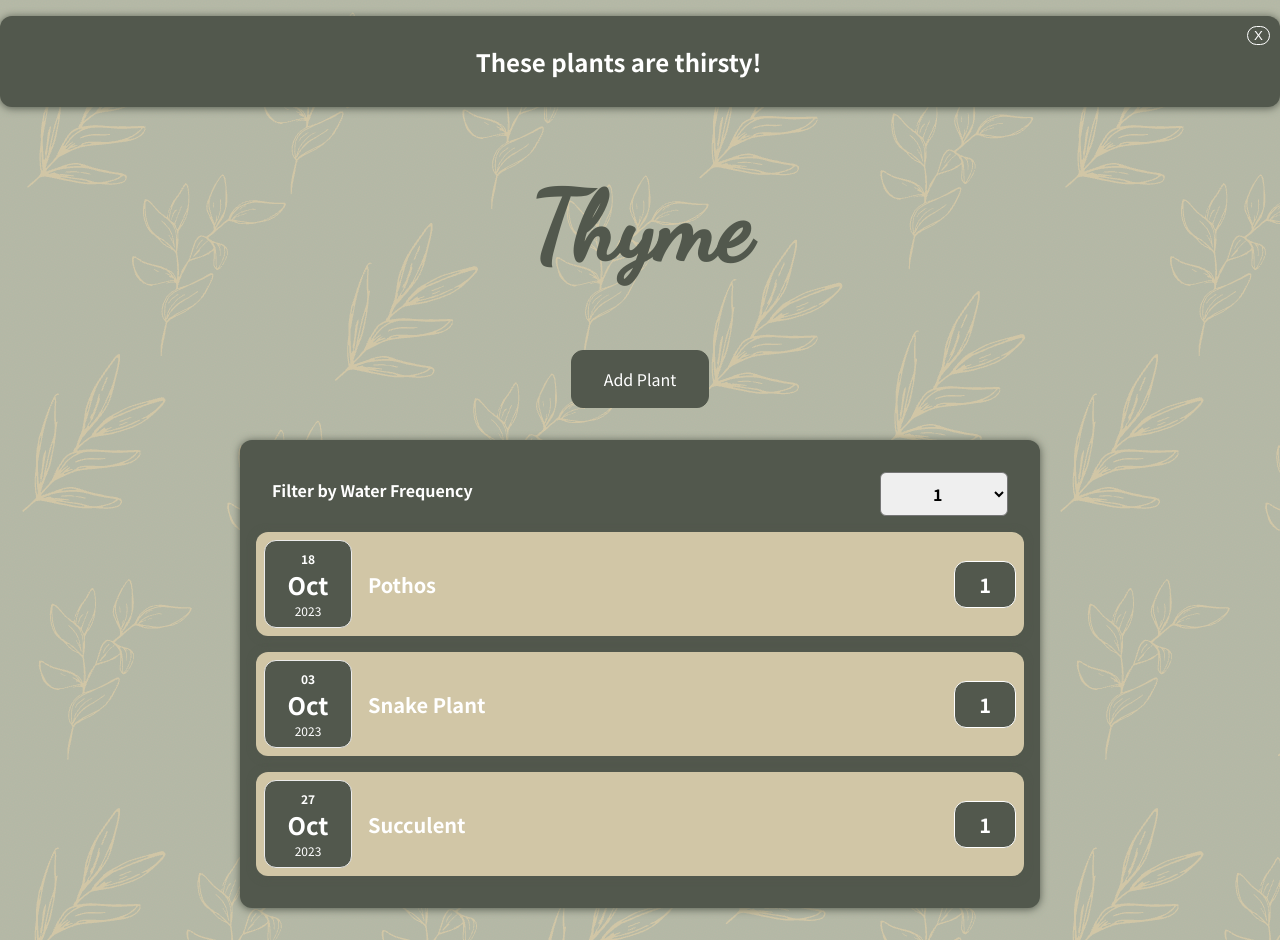
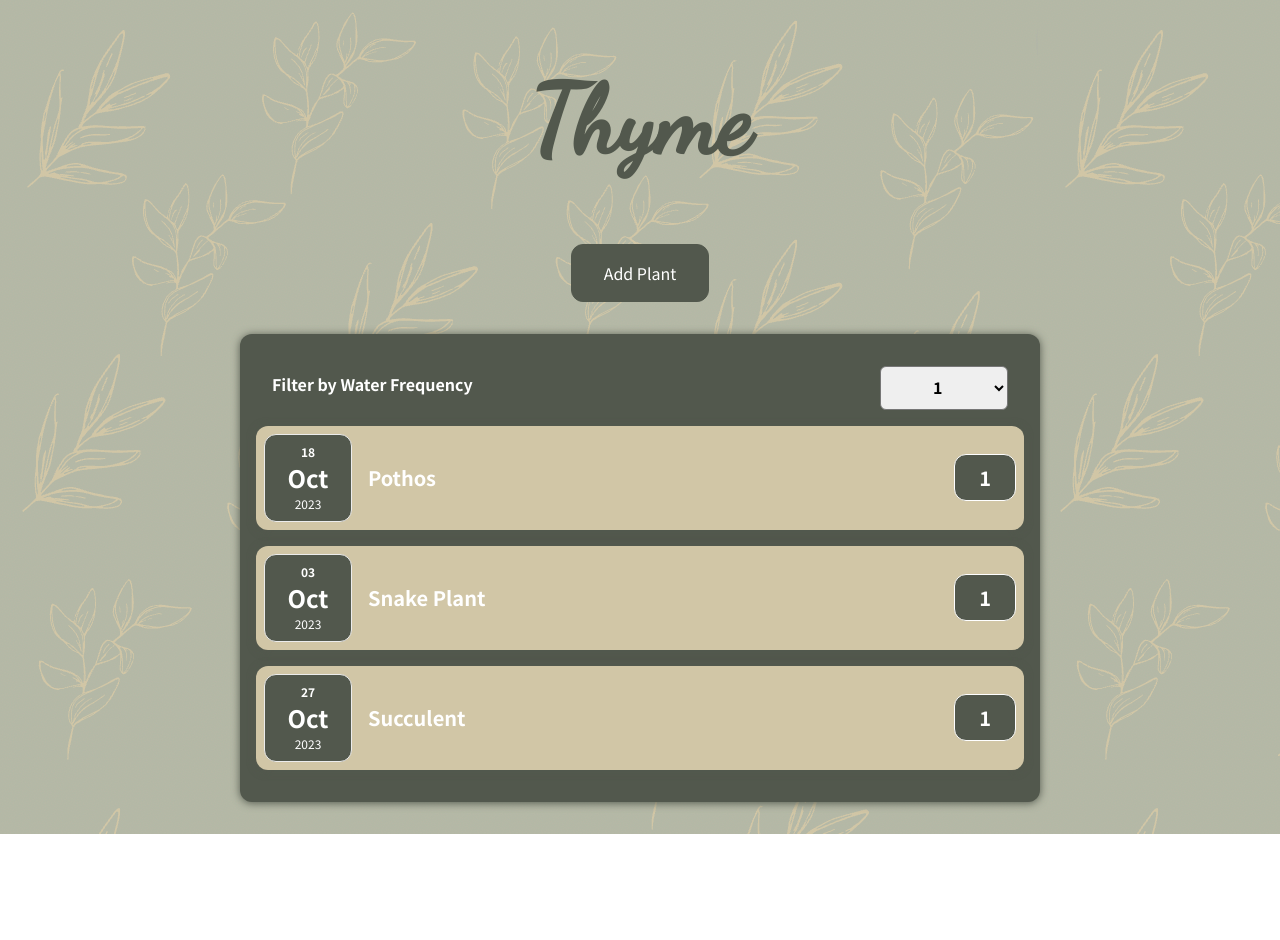
Before and after one commit to alyssa-finke/watering-thyme, a React (Create React App) app: page / in a window 1280 px wide. After the commit the page ends 834 px from the top, so only its background shows below. Built offline with nearby package versions, Linux system fonts and the light colour scheme.

Commit message:
don't show outer alert box if there are no items in filter

```diff
--- a/src/components/Plants/WaterAlert.js
+++ b/src/components/Plants/WaterAlert.js
@@ -5,7 +5,7 @@ import WaterList from './WaterList';
 
 
 const WaterAlert = props => {
-    const [showAlert, toggleShowAlert] = useState(true);
+    let [showAlert, toggleShowAlert] = useState(true);
 
     //set today so that can compare water date to today
     var today = new Date();
@@ -31,6 +31,12 @@ const WaterAlert = props => {
 
     });
 
+    //if it's not water day for any of the plants, don't show the alert box
+    const filteredCount = filteredData.length;
+    if (filteredCount === 0) {
+        showAlert = false;
+    }
+
     return (
         <div>
             {showAlert ?
```
